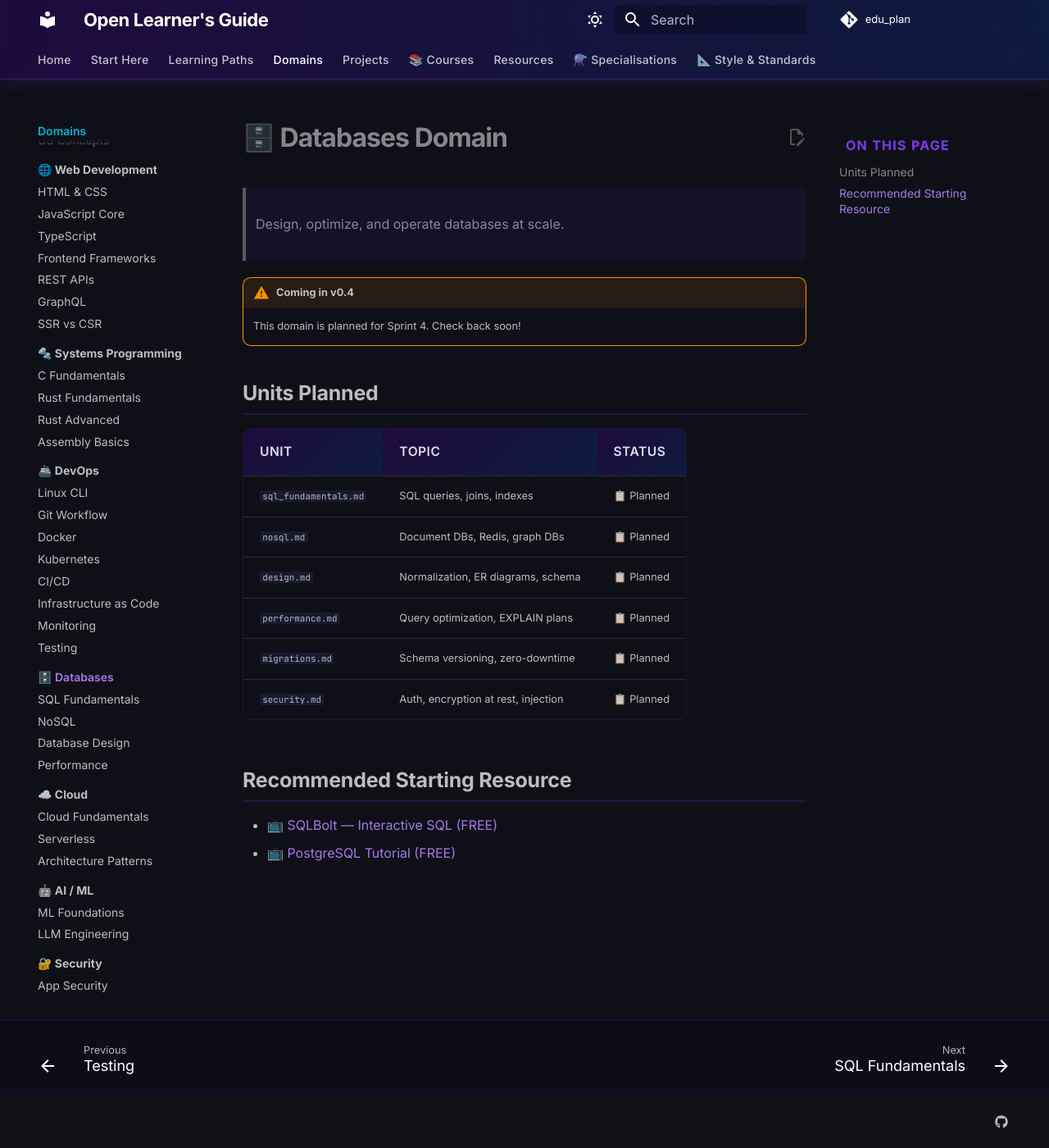
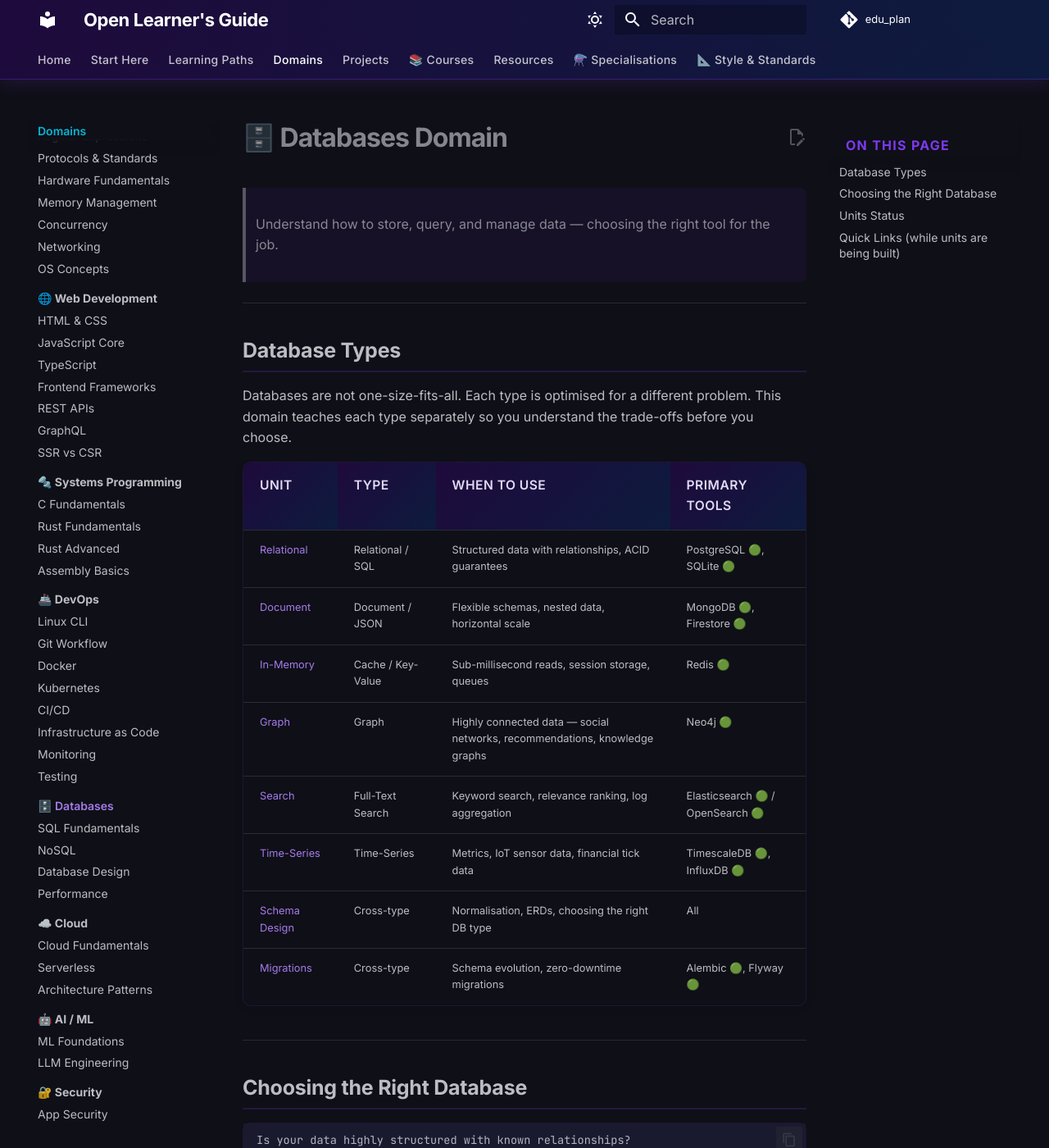
Before and after one commit to MatthewTaormina/edu_plan, an MkDocs documentation site: the page built from docs/domains/databases/index.md, in a window 1280 px wide and 1400 px high. Shown: the whole window at 82% size. Built offline with MkDocs 1.6.1 and Material for MkDocs 9.7.7, drawn with Linux system fonts in a browser that asks for light colours; comment, search, counter and statistics services are not loaded; some of the changed text lies outside the part shown.

Commit message:
chore(databases): expand domain index — split by type (relational/document/in-memory/graph/search/time-series)

````diff
--- a/docs/domains/databases/index.md
+++ b/docs/domains/databases/index.md
@@ -1,22 +1,66 @@
 # 🗄️ Databases Domain
 
-> Design, optimize, and operate databases at scale.
+> Understand how to store, query, and manage data — choosing the right tool for the job.
 
-!!! warning "Coming in v0.4"
-    This domain is planned for Sprint 4. Check back soon!
+---
 
-## Units Planned
+## Database Types
 
-| Unit | Topic | Status |
-|------|-------|--------|
-| `sql_fundamentals.md` | SQL queries, joins, indexes | 📋 Planned |
-| `nosql.md` | Document DBs, Redis, graph DBs | 📋 Planned |
-| `design.md` | Normalization, ER diagrams, schema | 📋 Planned |
-| `performance.md` | Query optimization, EXPLAIN plans | 📋 Planned |
-| `migrations.md` | Schema versioning, zero-downtime | 📋 Planned |
-| `security.md` | Auth, encryption at rest, injection | 📋 Planned |
+Databases are not one-size-fits-all. Each type is optimised for a different problem.
+This domain teaches each type separately so you understand the trade-offs before you choose.
 
-## Recommended Starting Resource
+| Unit | Type | When to use | Primary tools |
+|------|------|-------------|--------------|
+| [Relational](relational.md) | Relational / SQL | Structured data with relationships, ACID guarantees | PostgreSQL 🟢, SQLite 🟢 |
+| [Document](document.md) | Document / JSON | Flexible schemas, nested data, horizontal scale | MongoDB 🟢, Firestore 🟢 |
+| [In-Memory](in_memory.md) | Cache / Key-Value | Sub-millisecond reads, session storage, queues | Redis 🟢 |
+| [Graph](graph.md) | Graph | Highly connected data — social networks, recommendations, knowledge graphs | Neo4j 🟢 |
+| [Search](search.md) | Full-Text Search | Keyword search, relevance ranking, log aggregation | Elasticsearch 🟢 / OpenSearch 🟢 |
+| [Time-Series](time_series.md) | Time-Series | Metrics, IoT sensor data, financial tick data | TimescaleDB 🟢, InfluxDB 🟢 |
+| [Schema Design](design.md) | Cross-type | Normalisation, ERDs, choosing the right DB type | All |
+| [Migrations](migrations.md) | Cross-type | Schema evolution, zero-downtime migrations | Alembic 🟢, Flyway 🟢 |
 
-- 📺 [SQLBolt — Interactive SQL (FREE)](https://sqlbolt.com/)
-- 📺 [PostgreSQL Tutorial (FREE)](https://www.postgresqltutorial.com/)
+---
+
+## Choosing the Right Database
+
+```
+Is your data highly structured with known relationships?
+  YES → Relational (PostgreSQL)
+
+Is your data flexible/nested and schema may evolve?
+  YES → Document (MongoDB)
+
+Do you need sub-millisecond reads or a shared cache?
+  YES → In-Memory (Redis)
+
+Are relationships between items as important as the items themselves?
+  YES → Graph (Neo4j)
+
+Do you need keyword search or relevance ranking?
+  YES → Search (Elasticsearch)
+
+Is your data time-stamped measurements?
+  YES → Time-Series (TimescaleDB)
+
+Not sure? → Start with PostgreSQL. It can handle more use cases than you think,
+            including JSON documents, full-text search, and time-series with extensions.
+```
+
+> **Tool note — Memcached:** Introduced 2003 · Still maintained · Status: 🟡 Legacy — Redis covers
+> all Memcached use cases plus persistence, pub/sub, and data structures. Use Redis for new projects.
+
+---
+
+## Units Status
+
+All units are planned for a future sprint. Check back soon.
+
+---
+
+## Quick Links (while units are being built)
+
+- 📖 **[PostgreSQL Docs (FREE)](https://www.postgresql.org/docs/)** — Best SQL reference available
+- 📖 **[MongoDB Docs (FREE)](https://www.mongodb.com/docs/)** — Official document DB guide
+- 📖 **[Redis Docs (FREE)](https://redis.io/docs/)** — Commands, data types, patterns
+- 📖 **[Use The Index, Luke (FREE)](https://use-the-index-luke.com/)** — Best practical SQL indexing guide
````
